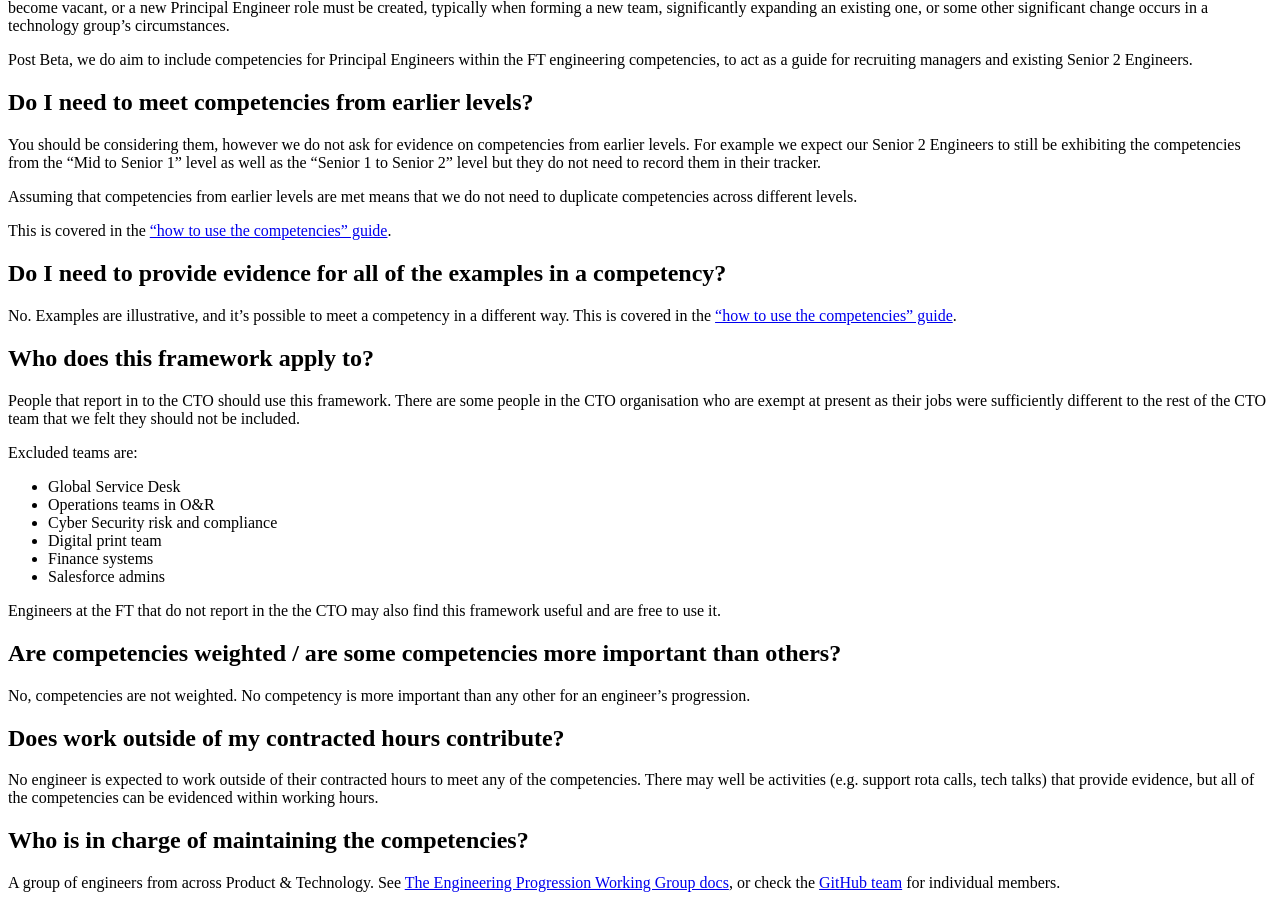
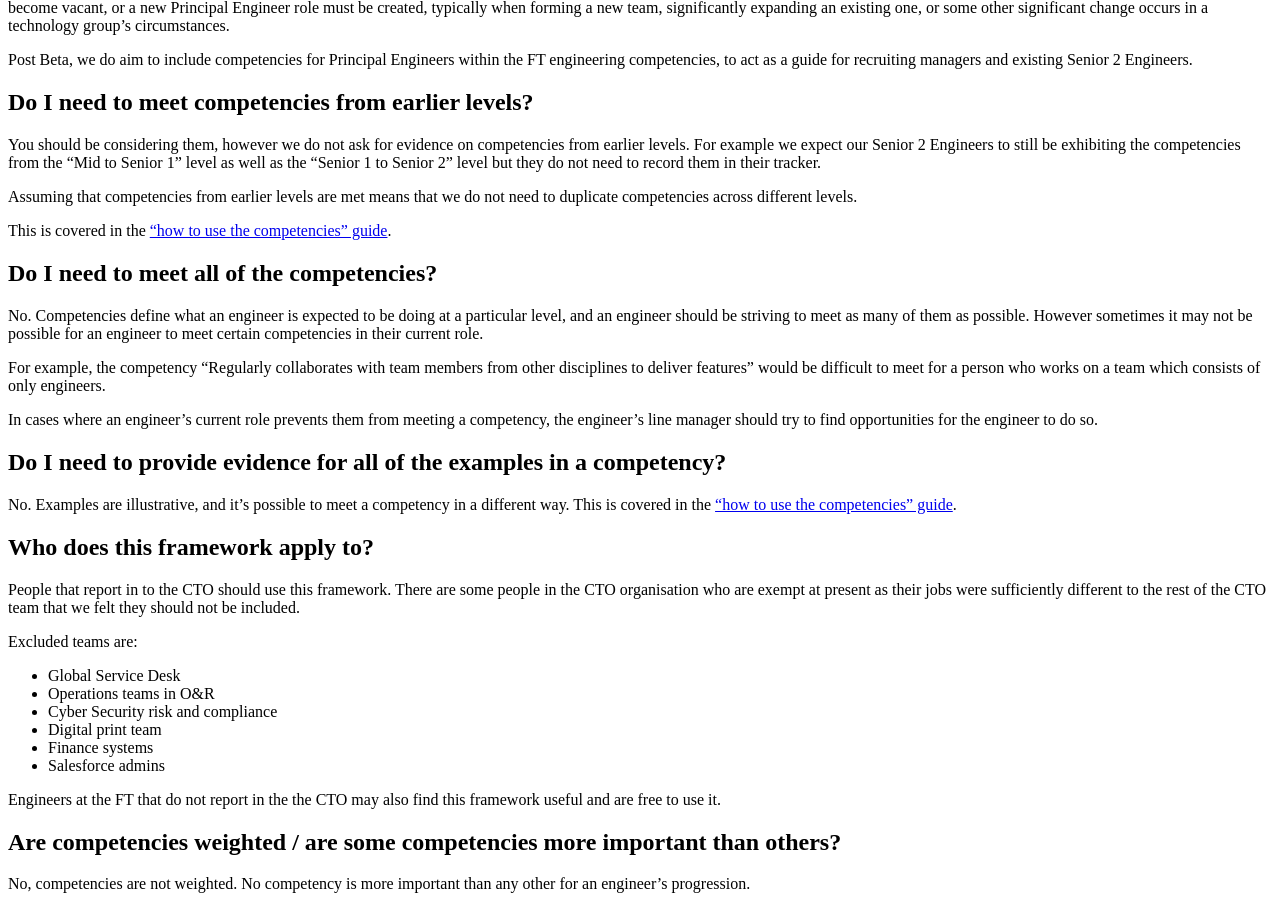
Before and after one commit to Financial-Times/engineering-progression, a Jekyll site: the page built from site/pages/faq.md, in a window 1280 px wide and 900 px high, scrolled down 733 px. Built offline with Jekyll 4.4.1, drawn with Linux system fonts in a browser that asks for light colours; a style sheet for code colours, icons or effects is not loaded.

Commit message:
Add an FAQ on meeting all the competencies

```diff
--- a/site/pages/faq.md
+++ b/site/pages/faq.md
@@ -56,6 +56,14 @@ Assuming that competencies from earlier levels are met means that we do not need
 
 This is covered in the ["how to use the competencies" guide](/competencies/how-to-use/).
 
+## Do I need to meet all of the competencies?
+
+No. Competencies define what an engineer is expected to be doing at a particular level, and an engineer should be striving to meet as many of them as possible. However sometimes it may not be possible for an engineer to meet certain competencies in their current role.
+
+For example, the competency "Regularly collaborates with team members from other disciplines to deliver features" would be difficult to meet for a person who works on a team which consists of only engineers.
+
+In cases where an engineer's current role prevents them from meeting a competency, the engineer's line manager should try to find opportunities for the engineer to do so.
+
 ## Do I need to provide evidence for all of the examples in a competency?
 
 No. Examples are illustrative, and it's possible to meet a competency in a different way. This is covered in the ["how to use the competencies" guide](/competencies/how-to-use/).
```
